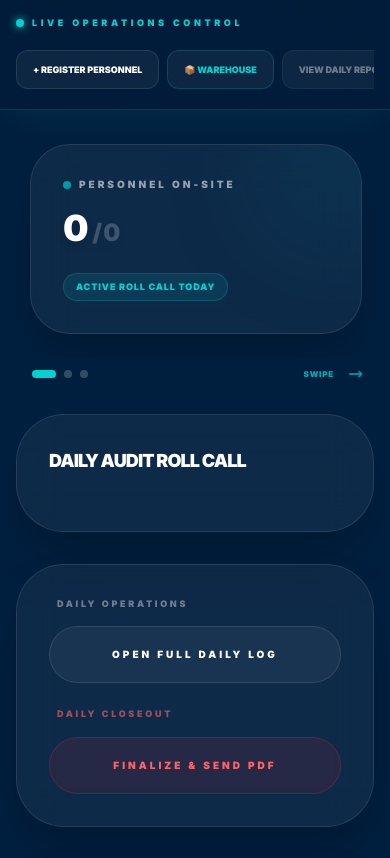
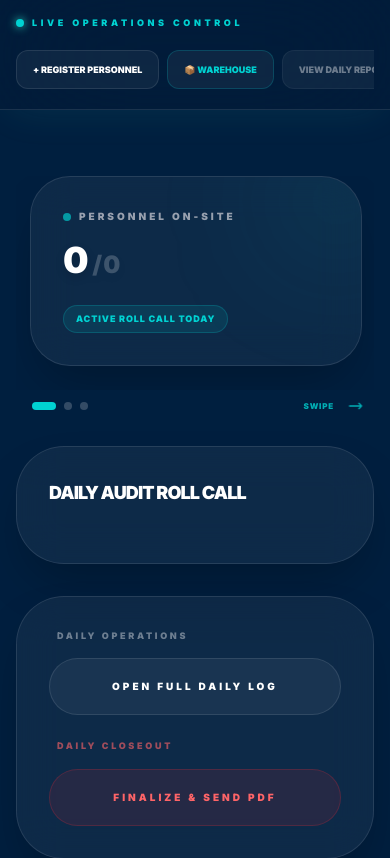
Before and after one commit to InnoCoda-Studio/CodaSite, a Django app: template codasite/site_management/templates/site_management/site_dashboard.html in a window 390 px wide. Shown: the top 858 px of the page. Run offline with Django 5.2, Linux system fonts and the light colour scheme; the template is opened without the code that fills it, so the values that code supplies are empty; style sheets or scripts are compiled from the project's sources; some libraries are stand-ins or nearby versions.

```diff
--- a/codasite/site_management/templates/site_management/site_dashboard.html
+++ b/codasite/site_management/templates/site_management/site_dashboard.html
@@ -101,7 +101,7 @@
 </header>
 
 
-<div x-data="{ activeSlide: 0, hasSwiped: false }" class="w-full relative mt-32 md:mt-36">
+<div x-data="{ activeSlide: 0, hasSwiped: false }" class="w-full relative mt-40 md:mt-36">
 
     <div class="flex md:grid overflow-x-auto md:overflow-visible hide-scrollbar snap-x snap-mandatory md:snap-none md:grid-cols-3 gap-4 md:gap-6 pb-6 md:pb-0 w-full px-4 md:px-0"
          @scroll="activeSlide = Math.round($event.target.scrollLeft / $event.target.clientWidth); hasSwiped = true">
```
